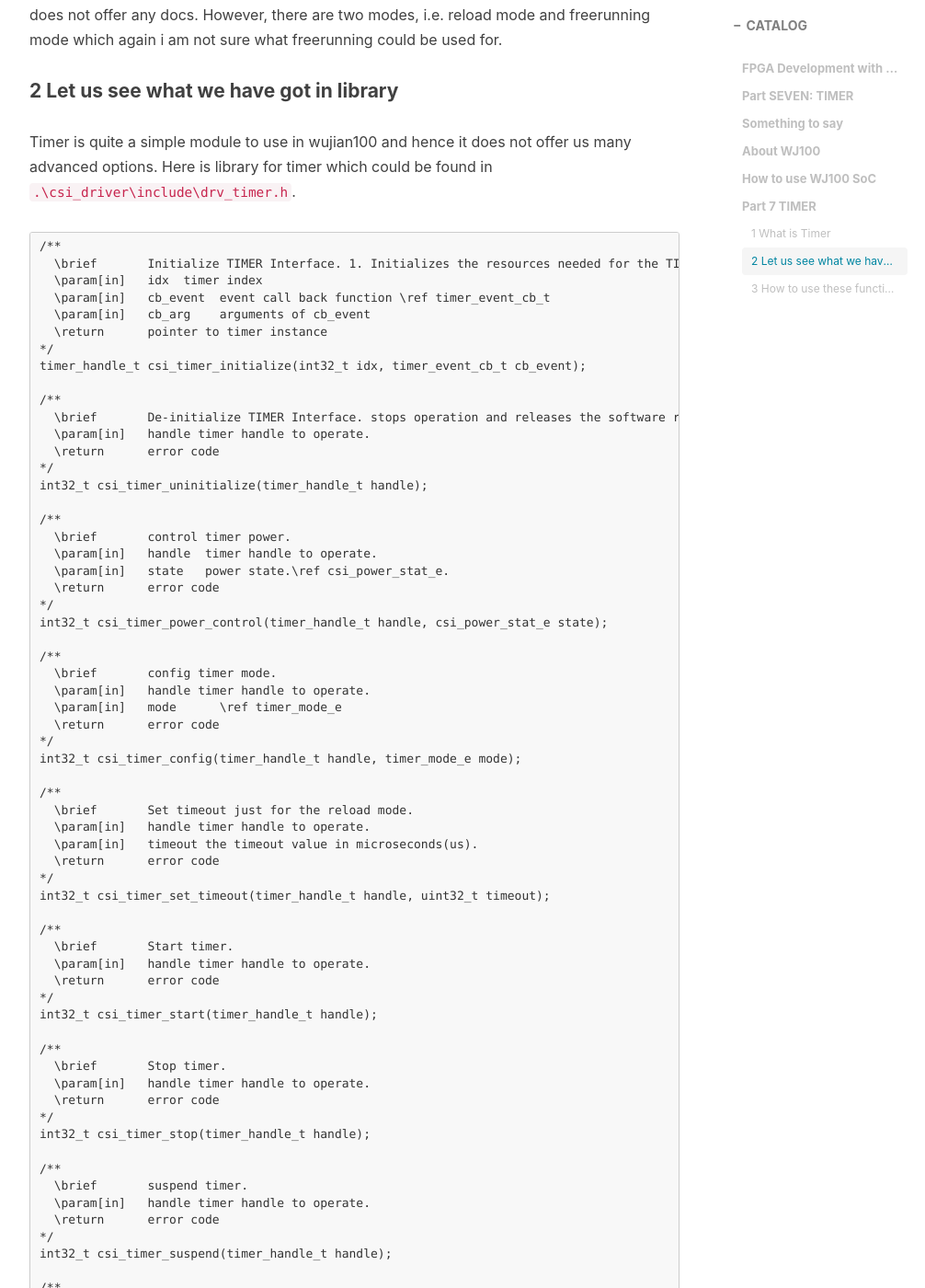
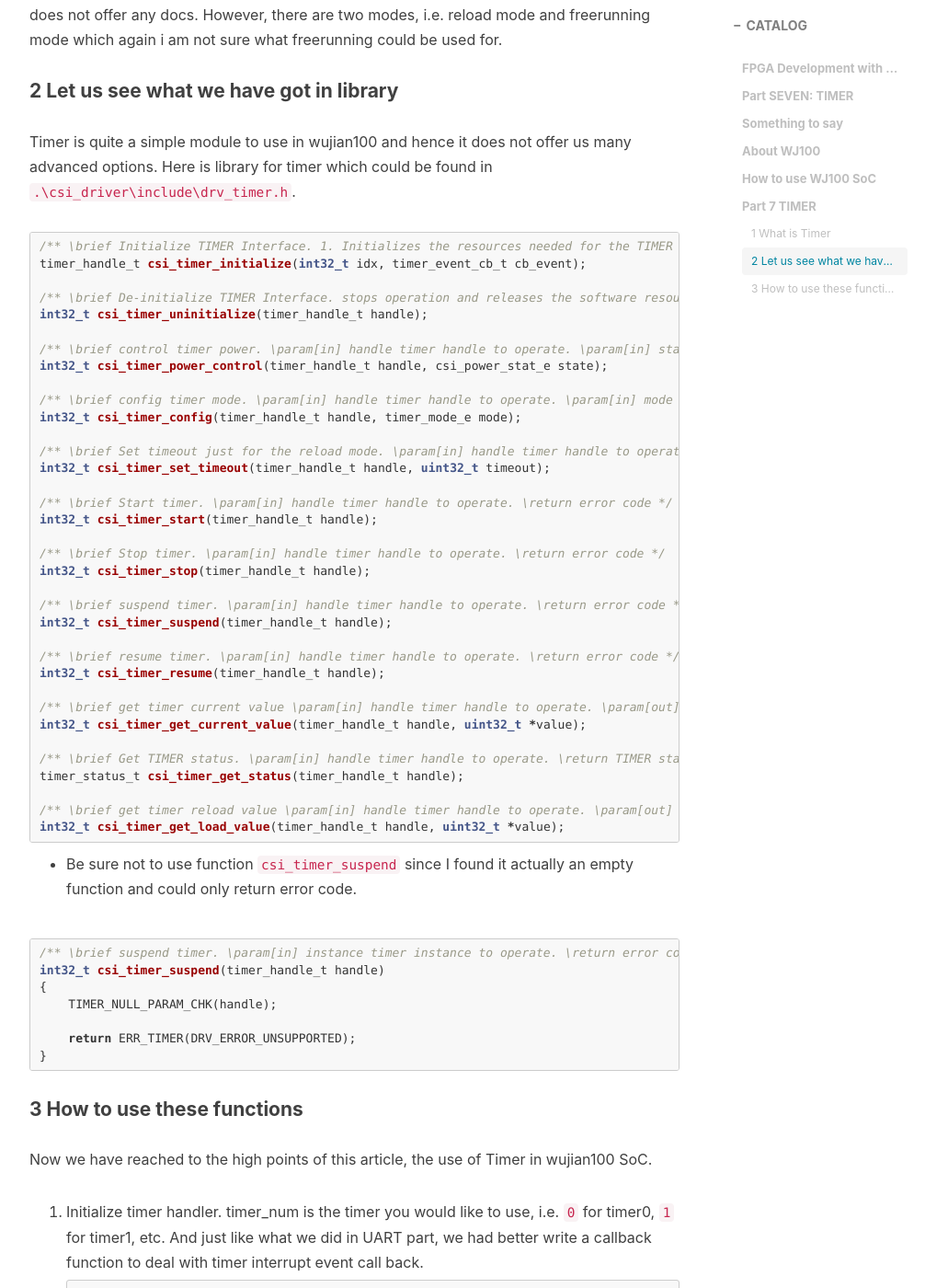
Before and after one commit to jiayixxx/jiayixxx.github.io, a Jekyll site: the page built from _posts/2020-04-09-FPGA Development with WJ100 SoC.md, in a window 1280 px wide and 1400 px high, scrolled down 2342 px. Shown: the whole window at 92% size, without its empty margins (233-1239 px from the left). Built offline with Jekyll 4.4.1, drawn with Linux system fonts in a browser that asks for light colours; nearby versions of some CDN libraries; comment, search, counter and statistics services are not loaded; some of the changed text lies outside the part shown.

Commit message:
fix code syntax for code block

````diff
--- a/_posts/2020-04-09-FPGA Development with WJ100 SoC.md
+++ b/_posts/2020-04-09-FPGA Development with WJ100 SoC.md
@@ -69,7 +69,7 @@
 
 Timer is quite a simple module to use in wujian100 and hence it does not offer us many advanced options. Here is library for timer which could be found in `.\csi_driver\include\drv_timer.h`.
 
-```C
+```c
 /**
   \brief       Initialize TIMER Interface. 1. Initializes the resources needed for the TIMER interface 2.registers event callback function
   \param[in]   idx  timer index
@@ -164,7 +164,7 @@
 
 * Be sure not to use function `csi_timer_suspend` since I found it actually an empty function and could only return error code.
 
-```C++
+```c++
 /**
   \brief       suspend timer.
   \param[in]   instance  timer instance to operate.
@@ -184,31 +184,31 @@
 
 1. Initialize timer handler. timer_num is the timer you would like to use, i.e. `0` for timer0, `1` for timer1, etc. And just like what we did in UART part, we had better write a callback function to deal with timer interrupt event call back.
 
-    ```C++
+    ```c++
     timer_handle = csi_timer_initialize(timer_num, timer_event_cb_fun);
     ```
 
 2. configure timer as anyway you would like it to be.
 
-    ```C++
+    ```c++
     csi_timer_config(timer_handle, TIMER_MODE_RELOAD);
     ```
 
     or for freerunning mode
 
-    ```C++
+    ```c++
     csi_timer_config(timer_handle, TIMER_MODE_FREE_RUNNING);
     ```
 
 3. set timeout `only in reload mode`, timeout is in microseconds, i.e. us
 
-    ```C++
+    ```c++
     csi_timer_set_timeout(timer_handle, timeout_us);
     ```
 
 4. start timer and say BINGO **(must*)** !
 
-    ```C++
+    ```c++
     csi_timer_start(timer_handle);
     ```
 
````
Also changed, not shown: _posts/2020-03-31-FPGA Development with WJ100 SoC.md (+4 -4 lines), _posts/2020-04-08-FPGA Development with WJ100 SoC.md (+5 -5 lines), _posts/2020-04-13-FPGA Development with WJ100 SoC.md (+1 -1 lines).
